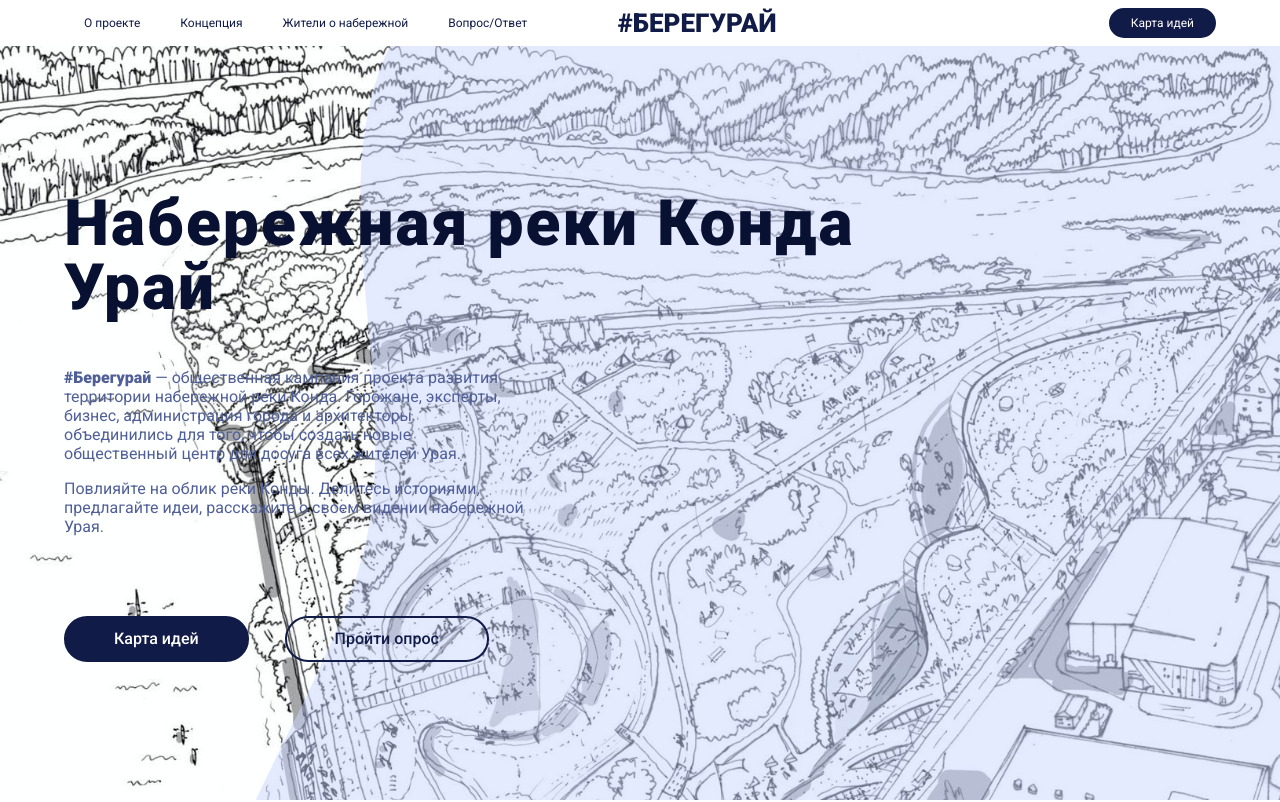
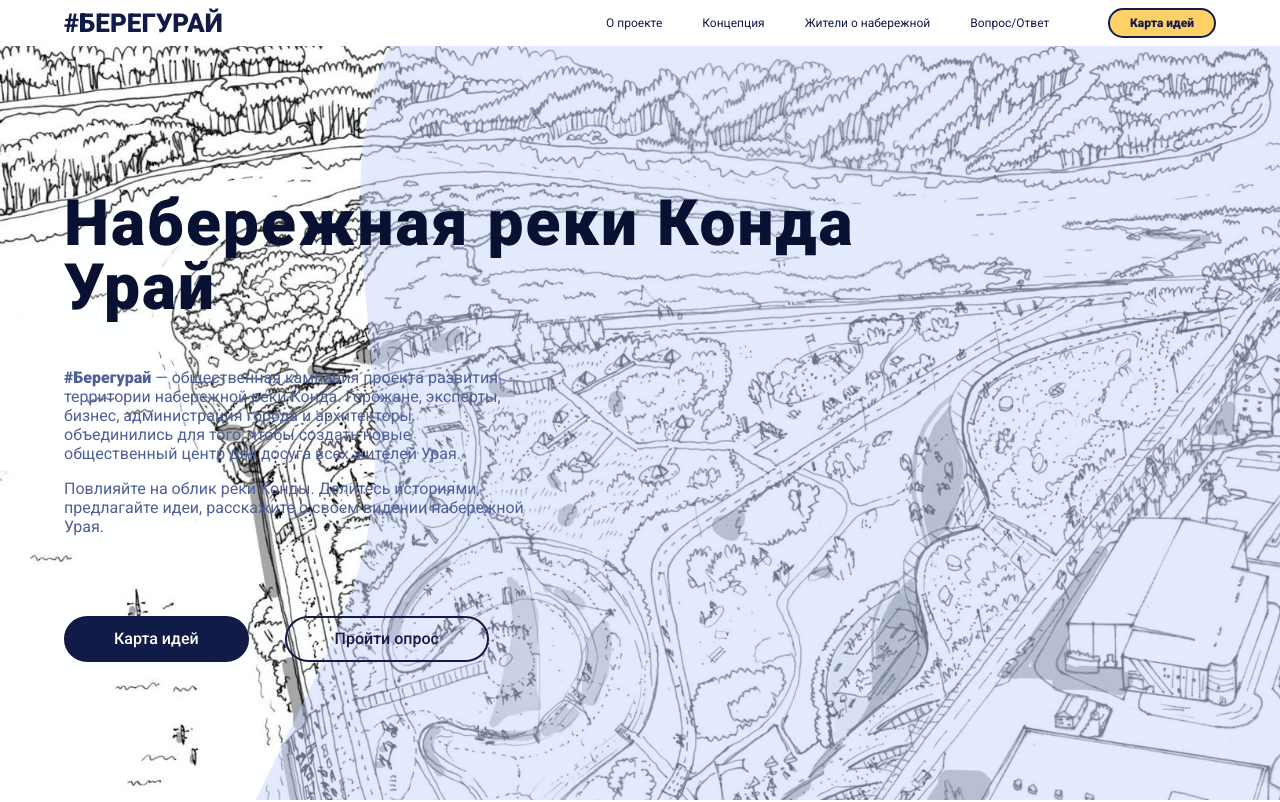
Before and after one commit to designunit/bereguray, a Next.js app: page / in a window 1280 px wide. Shown: the top 802 px of the page. Built offline with nearby package versions, Linux system fonts and the light colour scheme.

Commit message:
menu button + mac menu

```diff
--- a/src/components/Header/index.tsx
+++ b/src/components/Header/index.tsx
@@ -1,7 +1,6 @@
 import s from './styles.module.css'
 
 import cx from 'classnames'
-import { useState, useCallback } from 'react'
 import { slide as MobileMenu } from 'react-burger-menu'
 import { Logo } from '../Logo'
 import { ControlsContext } from 'src/context/controls'
@@ -29,7 +28,7 @@ export const Header: React.SFC<HeaderProps> = ({ transparent = false, isOpen, on
                     {props.menu}
                 </nav>
 
-                <Logo style={{ flex: 1, padding: '0 5%' }} />
+                <Logo />
 
                 <div className={s.right} >
                     {props.actions}
--- a/src/components/Header/styles.module.css
+++ b/src/components/Header/styles.module.css
@@ -14,13 +14,13 @@
 }
 
 .left {
-    flex: 2;
+    flex: 1;
     display: flex;
     flex-direction: row;
 }
 
 .right {
-    flex: 2;
+    flex: 1;
     display: flex;
     flex-direction: row-reverse;
 }
@@ -59,6 +59,16 @@
     background-color: transparent;
 }
 
+@media screen and (max-width : 1280px) {
+    .left {
+        order: 1;
+    }
+    .right {
+        flex: none;
+        order: 2;
+    }
+}
+
 @media screen and (max-width : 480px) {
     .left, .right {
         display: none;
--- a/src/components/Logo/styles.module.css
+++ b/src/components/Logo/styles.module.css
@@ -8,4 +8,14 @@
     color: var(--color-logo);
 
     text-decoration: none;
+
+    padding: 0 5%;
+    flex: 1;
 }
+
+@media screen and (max-width : 1280px) {
+    .logo {
+        padding: 0;
+        text-align: start;
+    }
+}
--- a/src/components/PageLayout/index.tsx
+++ b/src/components/PageLayout/index.tsx
@@ -51,6 +51,11 @@ export const PageLayout: React.SFC = props => {
                     <Button
                         theme={'primary'}
                         href={mapUrl}
+                        style={{
+                            backgroundColor: '#FFD166',
+                            color: '#111b47',
+                            fontWeight: 600,
+                        }}
                     >
                         Карта идей
                     </Button>
```
